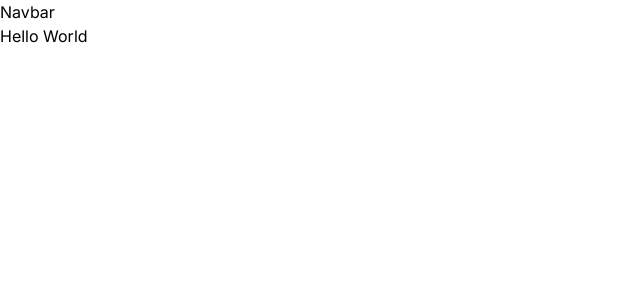
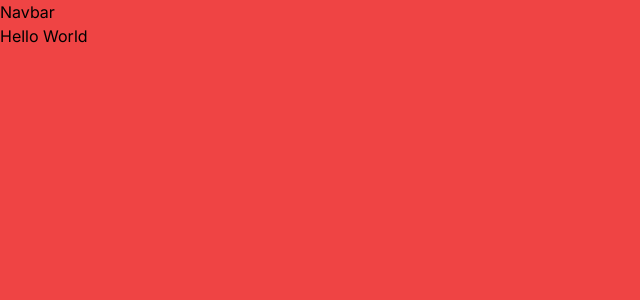
Before and after one commit to amine-omari/my-portfolio, a Next.js app: page / in a window 1280 px wide. Shown: the top 300 px of the page, without its empty margins (0-640 px from the left). Built offline with nearby package versions, Linux system fonts and the light colour scheme.

Commit message:
feat: add a background style to the children in the layout file

```diff
--- a/src/app/layout.js
+++ b/src/app/layout.js
@@ -13,7 +13,7 @@ export default function RootLayout({ children }) {
   return (
     <html lang="en">
       <body className={inter.className}>
-        <div>
+        <div className="w-screen h-screen bg-red-500">
           <Navbar />
           {children}
         </div>
```
